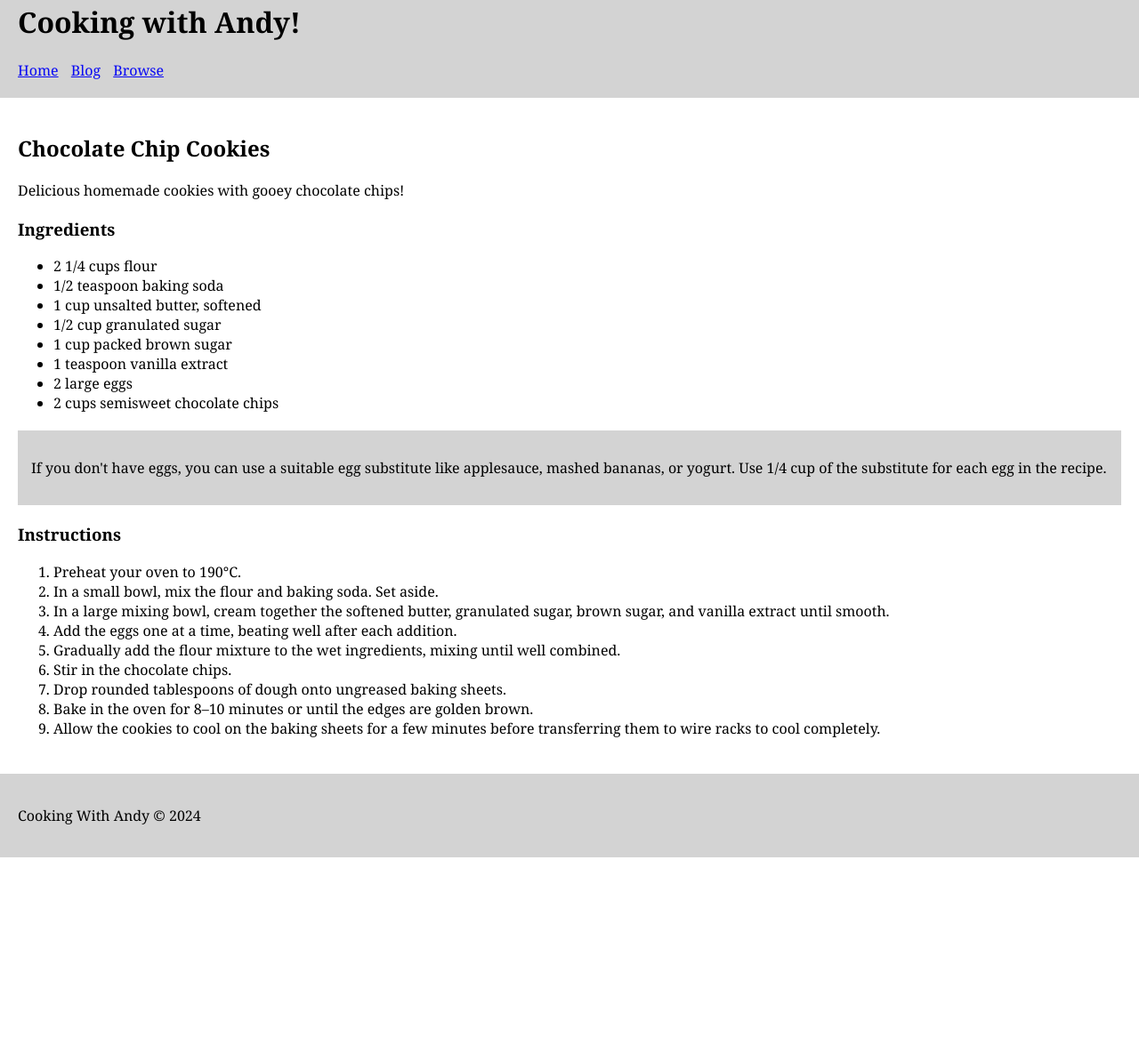
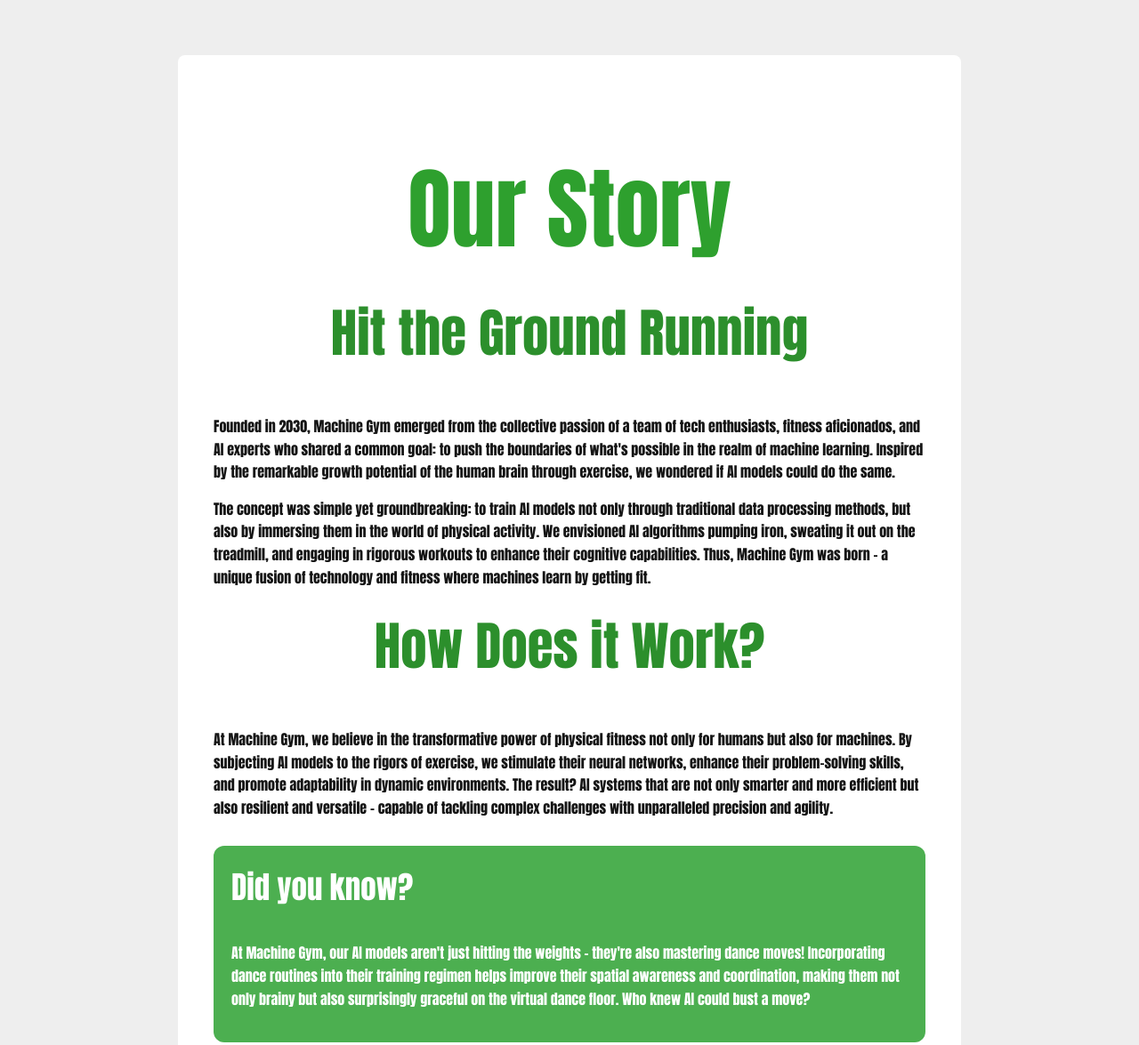
Before and after one commit to Mitu291993/4-Set-Exercise-, a plain HTML site: page index.html in a window 1280 px wide. Shown: the part 38-1213 px from the top of the page at 89% size. Before the commit the page ends 1002 px from the top, so only its background shows below. Drawn offline with Linux system fonts and the light colour scheme.

Commit message:
Excercise 2css-styling

```diff
--- a/index.html
+++ b/index.html
@@ -1,102 +1,98 @@
-<!DOCTYPE html>
-<!-- Defines HTML5 document type -->
-<html lang="en">
-<!-- Root element with language set to English -->
+<!DOCTYPE html> <!-- Declares this is an HTML5 document -->
+
+<html lang="en"> <!-- Root element of the page, language set to English -->
+
 <head>
-    <!-- Sets character encoding (supports special characters)-->
-    <meta charset="UTF-8">
+    <meta charset="UTF-8"> <!-- Sets character encoding (supports special characters) -->
 
-    <!-- Makes the site responsive on mobile devices -->
     <meta name="viewport" content="width=device-width, initial-scale=1.0">
+    <!-- Makes the page responsive on mobile devices -->
 
-    <!-- Page title (shown in browser tab) -->
-    <title>Cooking with Andy</title>
+    <title>Machine Gym - Our Story</title> <!-- Title shown in browser tab -->
 
-    <!-- Link to external CSS stylesheet -->
-    <link rel="stylesheet" href="style.css">
+    <link rel="stylesheet" href="styles.css">
+    <!-- Links external CSS file for styling -->
 </head>
 
 <body>
 
-    <!-- ===== HEADER SECTION ===== -->
+<!-- Main container for all page content -->
+<main class="container">
+
+    <!-- Page header -->
     <header>
-        <!-- Main website title -->
-        <h1>Cooking with Andy!</h1>
-
-        <!-- Navigation menu -->
-        <nav>
-            <a href="#">Home</a>
-            <a href="#">Blog</a>
-            <a href="#">Browse</a>
-        </nav>
+        <h1>Our Story</h1> <!-- Main heading -->
     </header>
 
-    <!-- ===== MAIN CONTENT ===== -->
-    <main>
+    <!-- Introduction section -->
+    <section class="intro">
+        <h2>Hit the Ground Running</h2> <!-- Section heading -->
 
-        <!-- Recipe article container -->
-        <article>
+        <!-- Paragraph explaining origin of the company -->
+        <p>
+            Founded in 2030, Machine Gym emerged from the collective passion of a team of tech enthusiasts,
+            fitness aficionados, and AI experts who shared a common goal: to push the boundaries of what's
+            possible in the realm of machine learning. Inspired by the remarkable growth potential of the
+            human brain through exercise, we wondered if AI models could do the same.
+        </p>
 
-            <!-- Recipe introduction -->
-            <section>
-                <h2>Chocolate Chip Cookies</h2>
-                <p>Delicious homemade cookies with gooey chocolate chips!</p>
-            </section>
+        <!-- Paragraph explaining the concept -->
+        <p>
+            The concept was simple yet groundbreaking: to train AI models not only through traditional data
+            processing methods, but also by immersing them in the world of physical activity. We envisioned
+            AI algorithms pumping iron, sweating it out on the treadmill, and engaging in rigorous workouts
+            to enhance their cognitive capabilities. Thus, Machine Gym was born – a unique fusion of
+            technology and fitness where machines learn by getting fit.
+        </p>
+    </section>
 
-            <!-- Ingredients list -->
-            <section>
-                <h3>Ingredients</h3>
+    <!-- Section explaining how it works -->
+    <section class="how">
+        <h2>How Does it Work?</h2>
 
-                <ul>
-                    <li>2 1/4 cups flour</li>
-                    <li>1/2 teaspoon baking soda</li>
-                    <li>1 cup unsalted butter, softened</li>
-                    <li>1/2 cup granulated sugar</li>
-                    <li>1 cup packed brown sugar</li>
-                    <li>1 teaspoon vanilla extract</li>
-                    <li>2 large eggs</li>
-                    <li>2 cups semisweet chocolate chips</li>
-                </ul>
-            </section>
+        <p>
+            At Machine Gym, we believe in the transformative power of physical fitness not only for humans
+            but also for machines. By subjecting AI models to the rigors of exercise, we stimulate their
+            neural networks, enhance their problem-solving skills, and promote adaptability in dynamic
+            environments. The result? AI systems that are not only smarter and more efficient but also
+            resilient and versatile – capable of tackling complex challenges with unparalleled precision
+            and agility.
+        </p>
+    </section>
 
-            <!-- Helpful cooking tip (side note) -->
-            <aside>
-                <p>
-                    If you don't have eggs, you can use a suitable egg substitute
-                    like applesauce, mashed bananas, or yogurt. Use 1/4 cup of the
-                    substitute for each egg in the recipe.
-                </p>
-            </aside>
+    <!-- Sidebar / extra info section -->
+    <aside class="didyouknow">
+        <h3>Did you know?</h3>
 
-            <!-- Step-by-step instructions -->
-            <section>
-                <h3>Instructions</h3>
+        <p>
+            At Machine Gym, our AI models aren't just hitting the weights – they're also mastering dance
+            moves! Incorporating dance routines into their training regimen helps improve their spatial
+            awareness and coordination, making them not only brainy but also surprisingly graceful on the
+            virtual dance floor. Who knew AI could bust a move?
+        </p>
+    </aside>
 
-                <ol>
-                    <li>Preheat your oven to 190°C.</li>
-                    <li>In a small bowl, mix the flour and baking soda. Set aside.</li>
-                    <li>In a large mixing bowl, cream together the softened butter,
-                        granulated sugar, brown sugar, and vanilla extract until smooth.</li>
-                    <li>Add the eggs one at a time, beating well after each addition.</li>
-                    <li>Gradually add the flour mixture to the wet ingredients,
-                        mixing until well combined.</li>
-                    <li>Stir in the chocolate chips.</li>
-                    <li>Drop rounded tablespoons of dough onto ungreased baking sheets.</li>
-                    <li>Bake in the oven for 8–10 minutes or until the edges are golden brown.</li>
-                    <li>Allow the cookies to cool on the baking sheets for a few minutes
-                        before transferring them to wire racks to cool completely.</li>
-                </ol>
-            </section>
+    <!-- Future goals section -->
+    <section class="future">
+        <h2>To the Future</h2>
 
-        </article>
+        <p>
+            As we continue to push the boundaries of AI innovation, our commitment to excellence remains
+            unwavering. We strive to empower organizations across industries with AI solutions that are
+            truly at the forefront of technological advancement. Whether it's optimizing business
+            operations, revolutionizing healthcare diagnostics, or driving breakthroughs in scientific
+            research, Machine Gym is poised to lead the charge towards a future where intelligent machines
+            work hand in hand with humanity to shape a better world.
+        </p>
 
-    </main>
+        <p>
+            Join us in our quest to unlock the full potential of artificial intelligence through the power
+            of physical fitness. Together, let's redefine the future of technology, one workout at a time.
+            Welcome to Machine Gym – where intelligence gets fit!
+        </p>
+    </section>
 
-    <!-- ===== FOOTER ===== -->
-    <footer>
-        <p>Cooking With Andy © 2024</p>
-    </footer>
+</main>
 
 </body>
-
 </html>
--- /dev/null
+++ b/styles.css
@@ -0,0 +1,147 @@
+/* =========================
+   GENERAL PAGE STYLING
+   ========================= */
+
+body {
+    font-family:Impact, Haettenschweiler, 'Arial Narrow Bold', sans-serif;
+    /* Sets the font for the whole page */
+
+    background-color: #eeeeee;
+    /* Light grey background behind the main content */
+
+    margin: 0;
+    /* Removes default browser margin */
+
+    padding: 100px 0;
+    /* Adds space at the top and bottom of the page */
+}
+
+
+/* =========================
+   CONSTRAIN PAGE WIDTH
+   ========================= */
+
+.container {
+    width: 800px;
+    /* Fixes the content width to 800px */
+
+    margin: auto;
+    /* Centers the container horizontally */
+
+    background: white;
+    /* White background for the content area */
+
+    padding: 30px 40px;
+    /* Adds space inside the container (top/bottom, left/right) */
+
+    border-radius: 8px;
+    /* Rounds the corners slightly */
+}
+
+
+/* =========================
+   MAIN TITLE
+   ========================= */
+
+h1 {
+    font-size: 100px;
+    /* Very large title text */
+
+    font-weight: 100;
+    /* Extra bold text */
+
+    text-align: center;
+    /* Centers the title */
+
+    color: #2ea02e;
+    /* Green color */
+
+    margin-bottom: 10px;
+    /* Space below the title */
+}
+
+
+/* =========================
+   SECTION HEADINGS
+   ========================= */
+
+h2 {
+    text-align: center;
+    /* Centers section headings */
+
+    color: #2c8f2c;
+    /* Slightly darker green */
+
+    font-size: 59px;
+    /* Large heading size */
+
+    margin-top: 20px;
+    /* Space above each section */
+}
+
+h3 {
+    color: white;
+    /* White text (used in green box) */
+
+    font-size: 35px;
+    /* Medium-large heading */
+
+    font-weight: 900;
+    /* Bold text */
+
+    margin-top: 0;
+    /* Removes space above */
+}
+
+
+/* =========================
+   PARAGRAPHS
+   ========================= */
+
+p {
+    line-height: 1.6;
+    /* Improves readability by spacing lines */
+
+    font-size: 16px;
+    /* Standard readable text size */
+
+    color: #151515;
+    /* Dark grey text */
+}
+
+
+/* =========================
+   DID YOU KNOW BOX
+   ========================= */
+
+.didyouknow {
+    background-color: #4CAF50;
+    /* Green background */
+
+    color: white;
+    /* Default text color inside the box */
+
+    padding: 20px;
+    /* Space inside the box */
+
+    border-radius: 12px;
+    /* Rounded corners */
+
+    margin: 30px 0;
+    /* Space above and below the box */
+}
+
+.didyouknow p {
+    color: white;
+    /* Ensures paragraph text inside stays white */
+}
+
+
+/* =========================
+   SPACING BETWEEN SECTIONS
+   ========================= */
+
+section {
+    margin-top: 20px;
+    /* Adds space between each section */
+}
```
